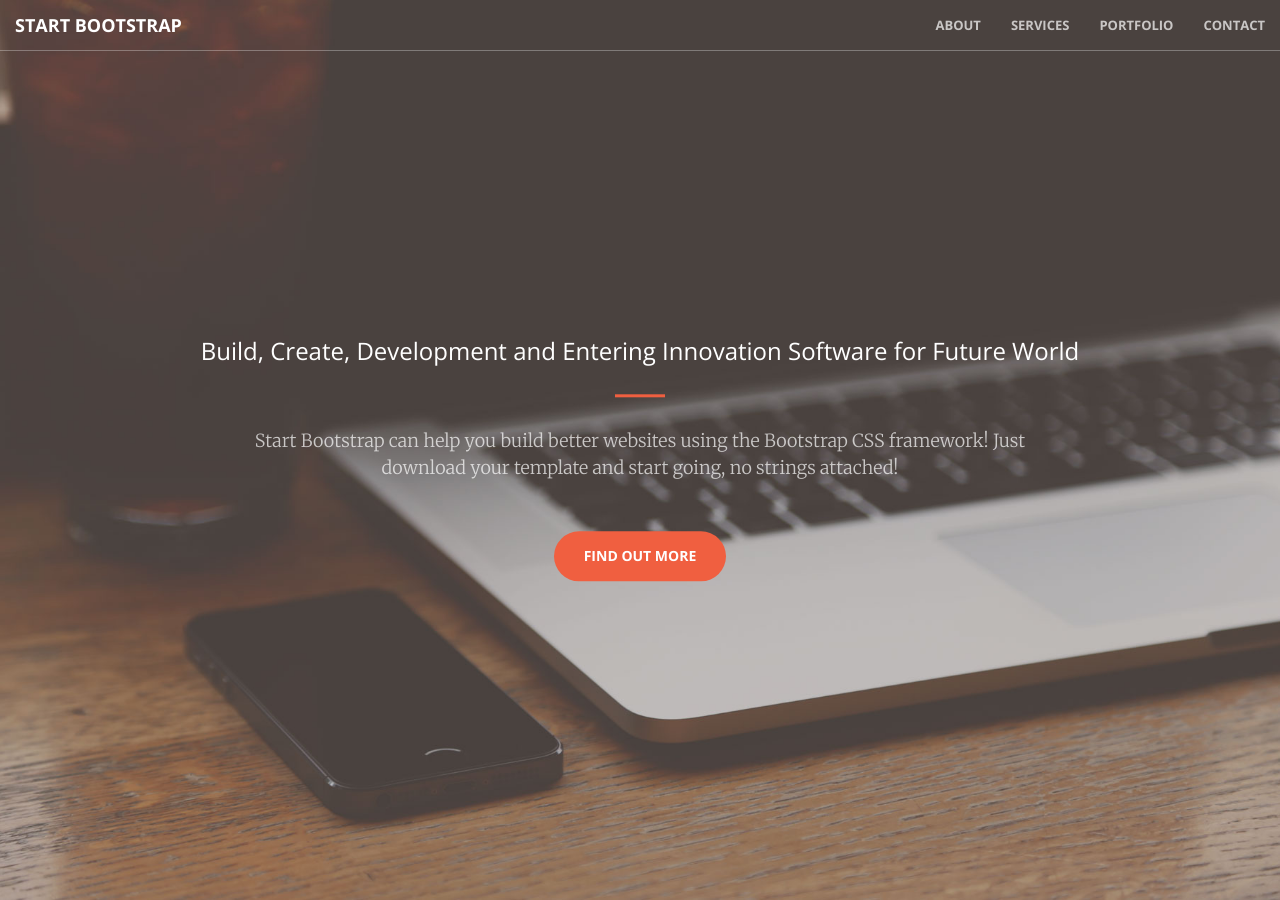
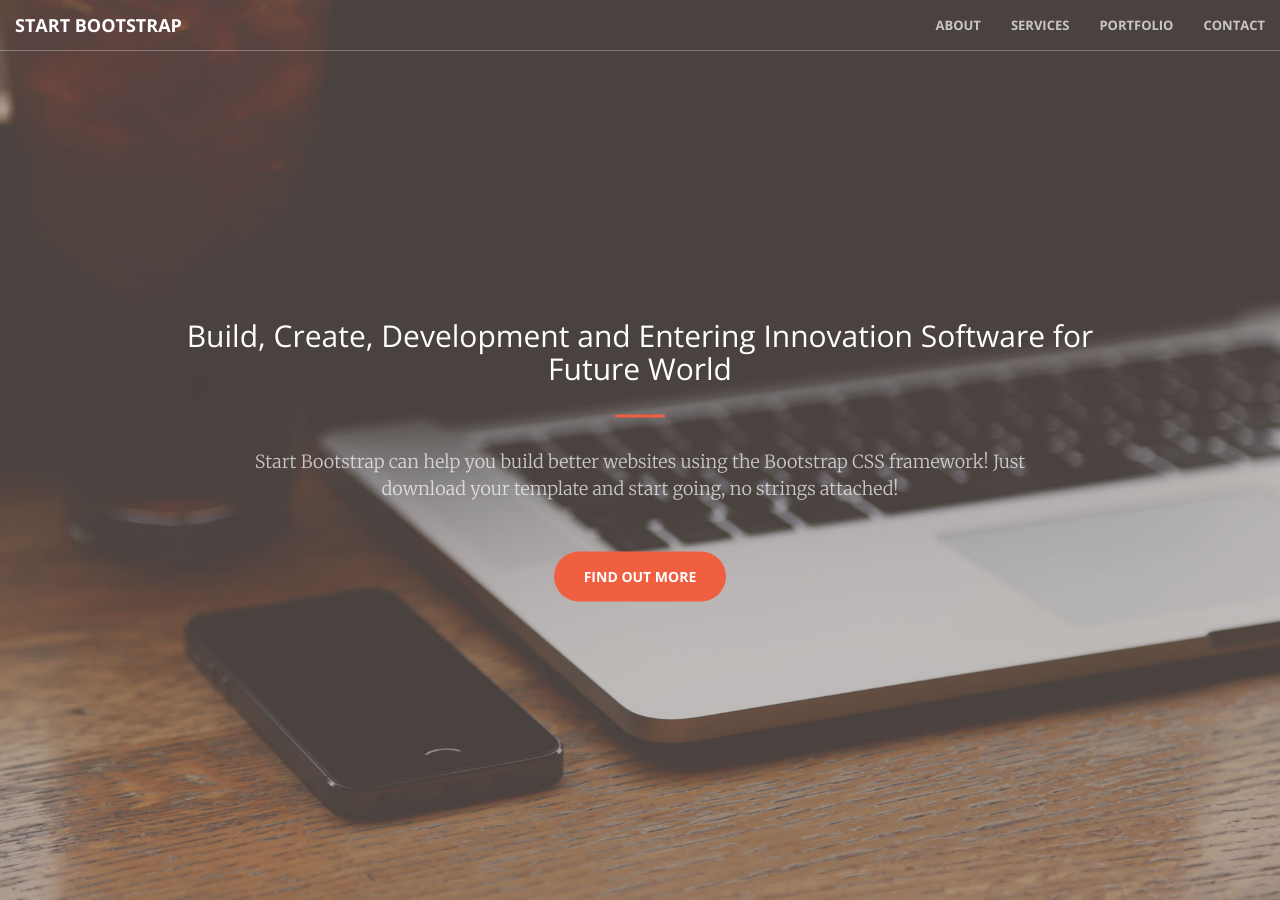
Before and after one commit to mgg-dev/mgg-dev.github.io, a Jekyll site: the page built from index.html, in a window 1280 px wide and 900 px high. Built offline with Jekyll 4.4.1, drawn with Linux system fonts in a browser that asks for light colours.

```diff
--- a/_includes/header.html
+++ b/_includes/header.html
@@ -2,7 +2,7 @@
     <div class="header-content">
         <div class="header-content-inner">
 <!--             <h1>Your Favorite Source of Free Bootstrap Themes</h1> -->
-            <h3>Build, Create, Development and Entering Innovation Software for Future World</h3>
+            <h2>Build, Create, Development and Entering Innovation Software for Future World</h2>
             <hr>
             <p>Start Bootstrap can help you build better websites using the Bootstrap CSS framework! Just download your template and start going, no strings attached!</p>
             <a href="#about" class="btn btn-primary btn-xl page-scroll">Find Out More</a>
```
